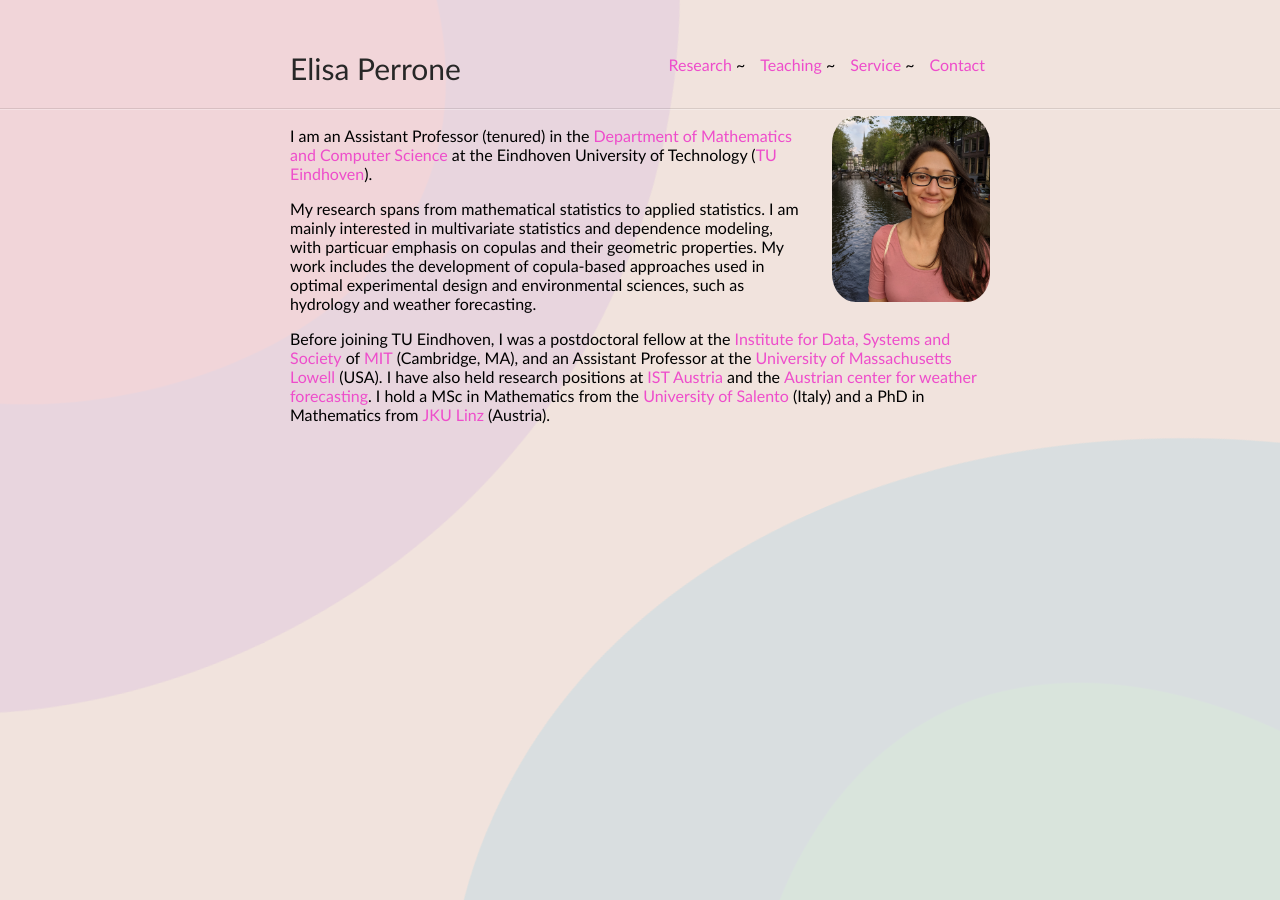
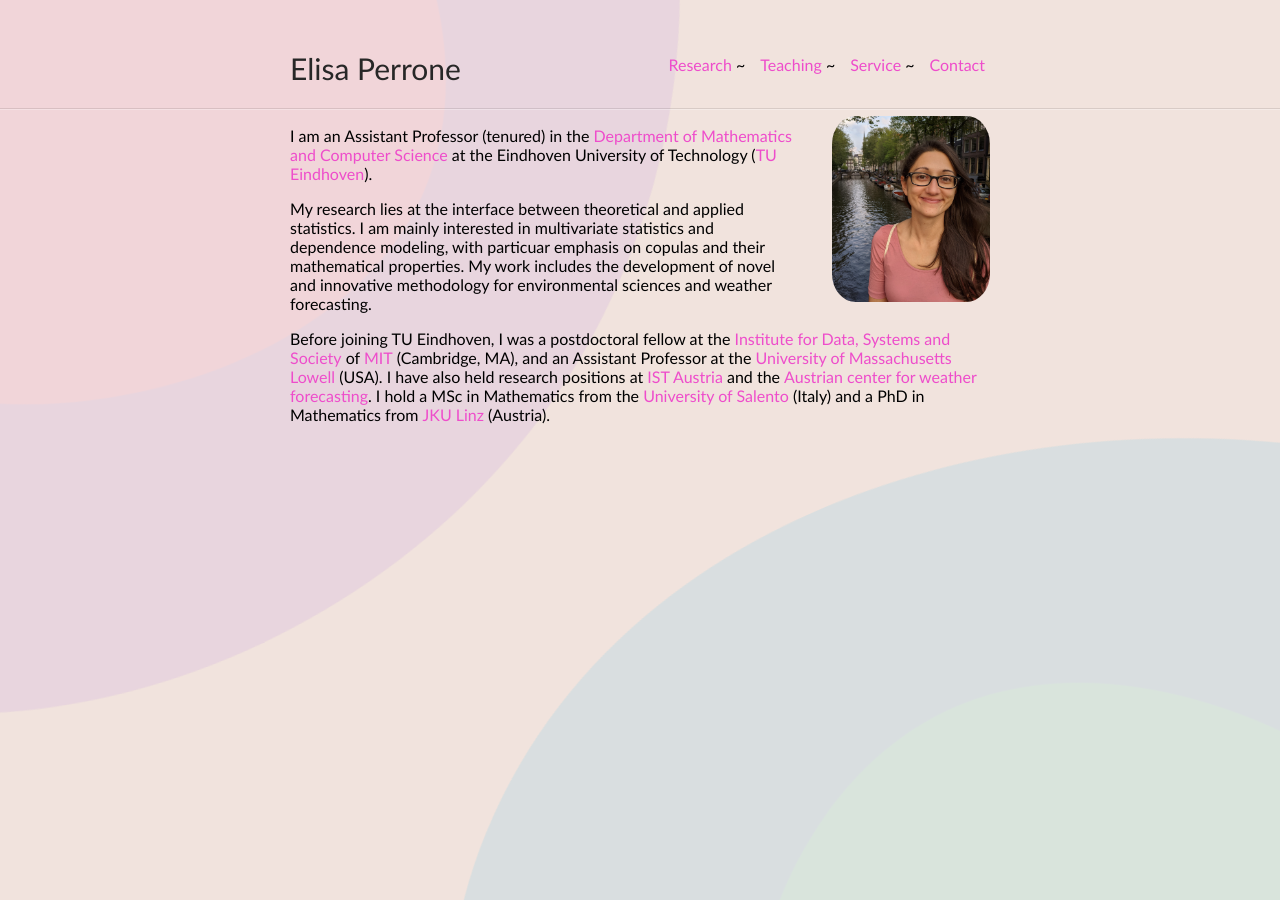
Before and after one commit to elisaperrone/elisaperrone.github.io, a Jekyll site: the page built from index.md, in a window 1280 px wide. Built offline with Jekyll 4.4.1, drawn with Linux system fonts in a browser that asks for light colours.

Commit message:
update research description

```diff
--- a/index.md
+++ b/index.md
@@ -7,7 +7,7 @@ layout: default
 I am an Assistant Professor (tenured) in the [Department of Mathematics and Computer Science](https://www.tue.nl/en/our-university/departments/mathematics-and-computer-science) at the Eindhoven University of Technology ([TU Eindhoven](https://www.tue.nl)).
 <br>
 
-My research spans from mathematical statistics to applied statistics. I am mainly interested in multivariate statistics and dependence modeling, with particuar emphasis on copulas and their geometric properties. My work includes the development of copula-based approaches used in optimal experimental design and environmental sciences, such as hydrology and weather forecasting.
+My research lies at the interface between theoretical and applied statistics. I am mainly interested in multivariate statistics and dependence modeling, with particuar emphasis on copulas and their mathematical properties. My work includes the development of novel and innovative methodology for environmental sciences and weather forecasting.
 <br>
 
 Before joining TU Eindhoven, I was a postdoctoral fellow at the [Institute for Data, Systems and Society](https://idss.mit.edu/) of [MIT](https://www.mit.edu) (Cambridge, MA), and an Assistant Professor at the  [University of Massachusetts Lowell](https://www.uml.edu/sciences/mathematics/) (USA). I have also held research positions at [IST Austria](https://ist.ac.at/en/home/) and the [Austrian center for weather forecasting](https://www.zamg.ac.at/cms/en/news). I hold a MSc in Mathematics from the [University of Salento](https://international.unisalento.it/departments/mathematics-and-physics) (Italy) and a PhD in Mathematics from [JKU Linz](https://www.jku.at/en/institute-of-applied-statistics/) (Austria).
```
Also changed, not shown: research.md (+1 -1 lines).
